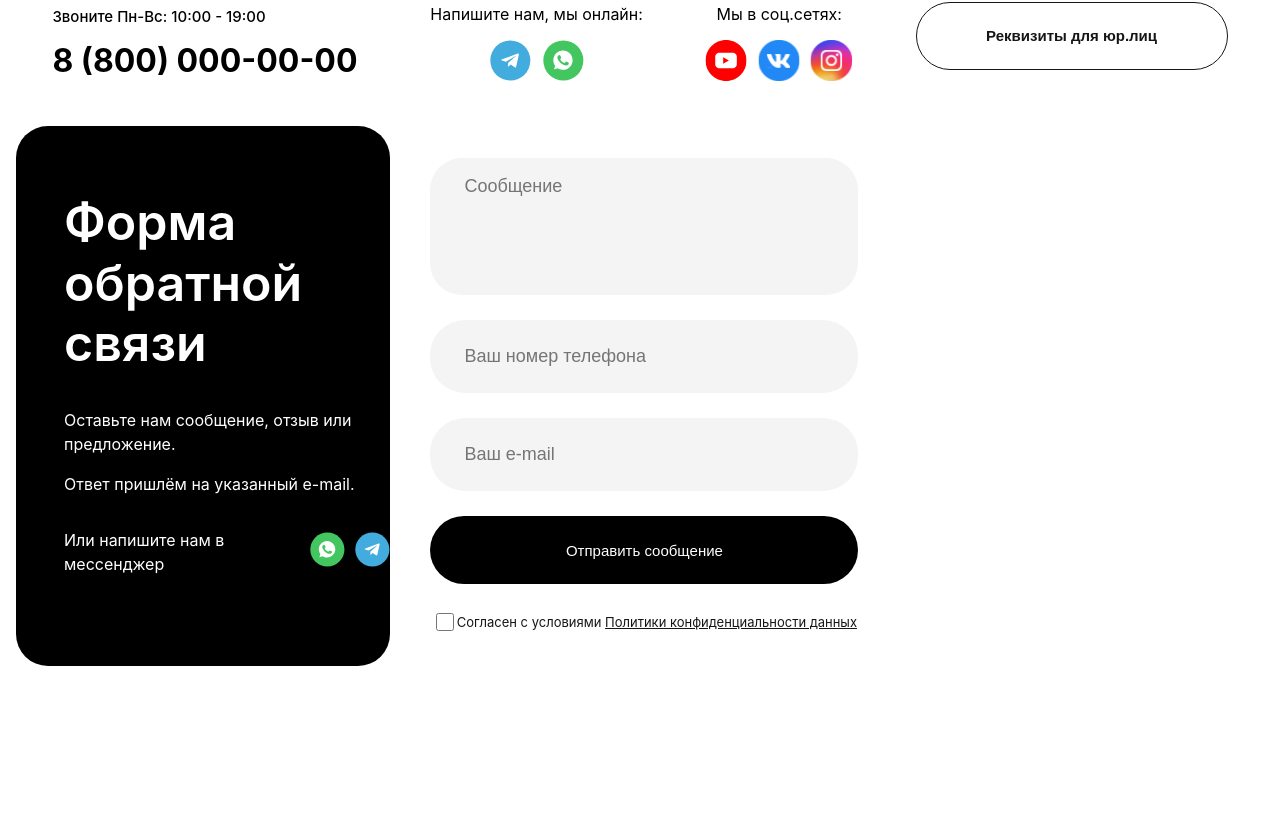
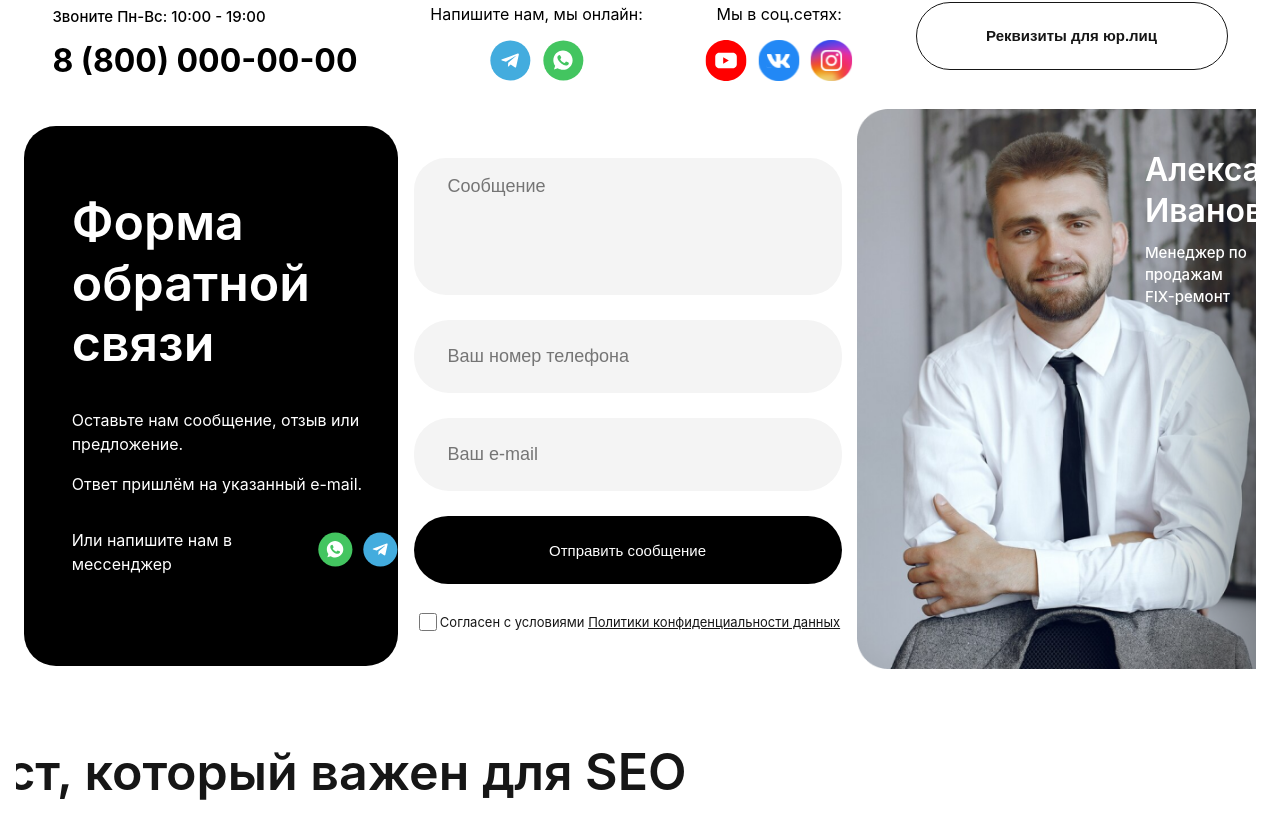
Before and after one commit to projacktor/FixR, a React (Vite) app: page / in a window 1280 px wide. Shown: the part 793-1620 px from the top of the page. Before the commit the page ends 1477 px from the top, so only its background shows below. Built offline with nearby package versions, Linux system fonts and the light colour scheme.

Commit message:
Add Contacts page

```diff
--- a/src/pages/Contacts/Contacts.jsx
+++ b/src/pages/Contacts/Contacts.jsx
@@ -1,18 +1,18 @@
 import React from 'react';
 
 import Orange_Button from "../../components/helpers/Orange_Button/Orange_Button.jsx";
+import CheckButton from "../../components/helpers/CheckButton/CheckButton.jsx";
+import BlackBtn from "../../components/helpers/Consulting Black Btn/BlackBtn.jsx";
+import PrivacyPolicy from "../../components/helpers/PrivacyPolicy Checkbox/PrivacyPolicy.jsx";
+import SeoDiv from "../../components/page chunks/SEO part/seo_div.jsx";
+
+import "./style.scss"
 
 import telegramIcon from "../../assets/svg/telegramIcon.svg";
 import whatsappIcon from "../../assets/svg/whatsappIcon.svg";
 import youtubeIcon from "../../assets/svg/youtubeIcon.svg";
 import vkIcon from "../../assets/svg/vkIcon.svg";
 import instaIcon from "../../assets/svg/instaIcon.svg";
-
-
-import "./style.scss"
-import CheckButton from "../../components/helpers/CheckButton/CheckButton.jsx";
-import BlackBtn from "../../components/helpers/Consulting Black Btn/BlackBtn.jsx";
-import PrivacyPolicy from "../../components/helpers/PrivacyPolicy Checkbox/PrivacyPolicy.jsx";
 
 function Contacts() {
     return (
@@ -86,9 +86,9 @@ function Contacts() {
                 </div>
 
                 <form className="send_message_form">
-                    <input type="text" placeholder="Сообщение" className="message_input"/>
-                    <input type="tel" placeholder="Ваш номер телефона" className="tel_input"/>
-                    <input type="email" placeholder="Ваш e-mail" className="email_input"/>
+                    <input type="text" placeholder="Сообщение" className="message_input" name="message"/>
+                    <input type="tel" placeholder="Ваш номер телефона" className="tel_input" name="telephone" autoComplete="tel"/>
+                    <input type="email" placeholder="Ваш e-mail" className="email_input" name="email" autoComplete="email"/>
                     <div id="send_message_form_black_btn_container">
                         <BlackBtn text="Отправить сообщение"/>
                     </div>
@@ -96,6 +96,17 @@ function Contacts() {
                         <PrivacyPolicy />
                     </div>
                 </form>
+
+                <div className="manager_block">
+                    <div id="manager_block_die">
+                        <h3>Александр <br/> Иванов</h3>
+                        <p>Менеджер по продажам <br/> FIX-ремонт</p>
+                    </div>
+                </div>
+            </div>
+
+            <div id="contacts_seo">
+                <SeoDiv />
             </div>
         </main>
     );
--- a/src/pages/Contacts/style.scss
+++ b/src/pages/Contacts/style.scss
@@ -142,7 +142,8 @@
     display: flex;
     flex-direction: row;
     align-items: center;
-    gap: 40px;
+    justify-content: space-around;
+    //gap: 50px;
 
     #feedback_form_headers {
       height: 85%;
@@ -229,4 +230,39 @@
     }
   }
 
+  .manager_block {
+    background-image: url(../../assets/img/managerPhoto.png);
+    background-size: cover;
+    height: 100%;
+    width: 32%;
+    margin-top: -15px;
+    #manager_block_die {
+      color: #ffffff;
+      position: relative;
+      left: 18rem;
+      display: flex;
+      align-items: flex-start;
+      flex-direction: column;
+      gap: 10px;
+      width: 11rem;
+      height: 9rem;
+      margin-top: 40px;
+      h3 {
+        margin: 0 0;
+        font-weight: 600;
+        font-size: 32px;
+        line-height: 130%
+      }
+      p {
+        margin: 0 0;
+        font-weight: 500;
+        font-size: 15px;
+        line-height: 147%;
+      }
+    }
+  }
+
+  #contacts_seo {
+    margin-top: 2rem;
+  }
 }
```
Also changed, not shown: src/assets/img/managerPhoto.png (added).
